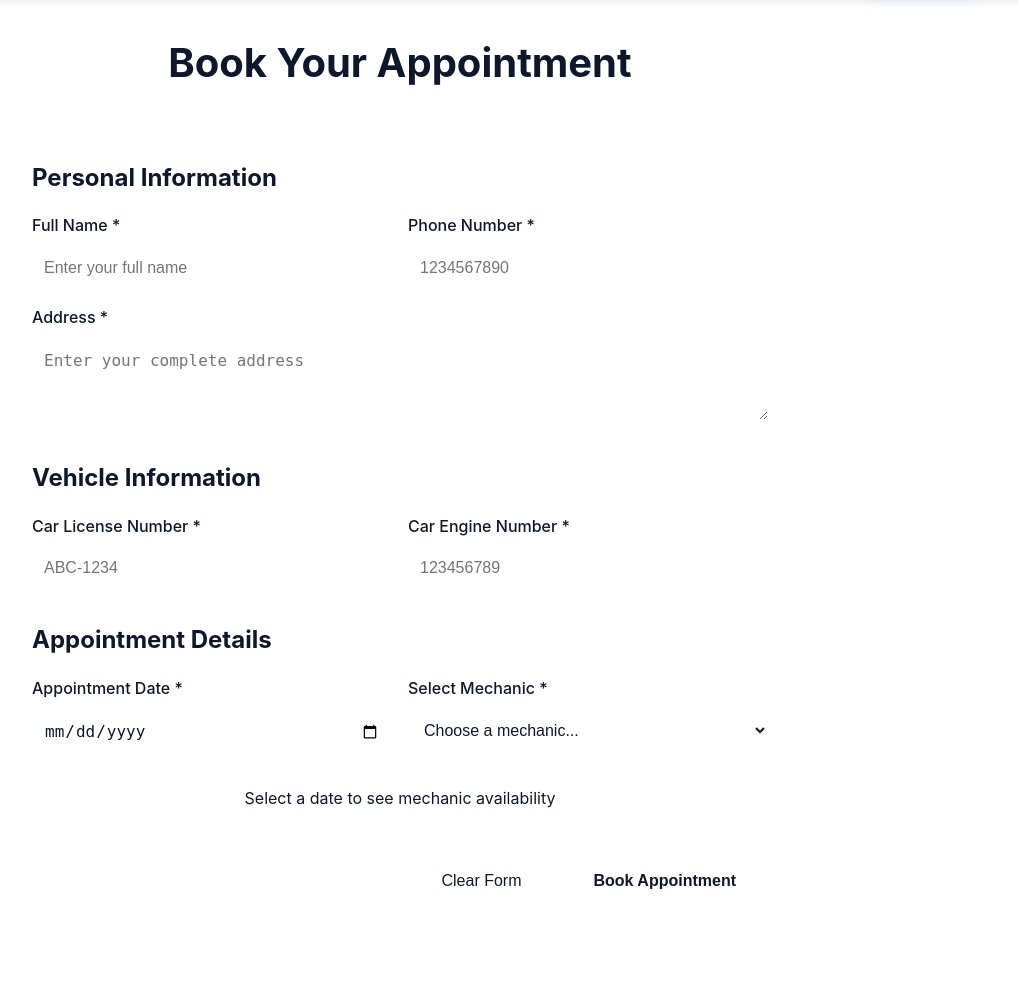
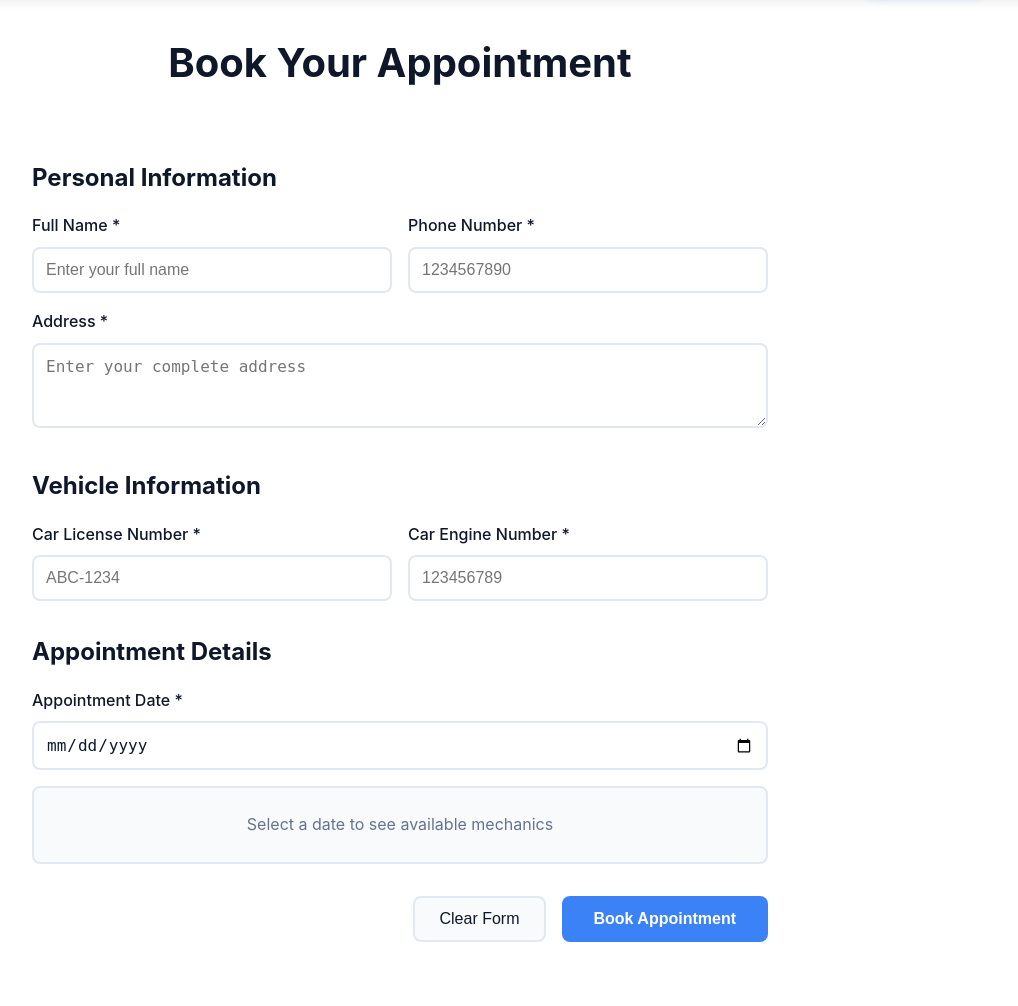
Before and after one commit to Zubiii333/ReckMechs, a PHP site: page /frontend/book.html in a window 1280 px wide. Shown: the part 65-1071 px from the top of the page, without its empty margins (240-1258 px from the left). Before the commit the page ends 954 px from the top, so only its background shows below. Run offline with PHP 8.4, Linux system fonts and the light colour scheme.

Commit message:
Styles fixed

```diff
--- a/frontend/book.html
+++ b/frontend/book.html
@@ -4,7 +4,7 @@
     <meta charset="UTF-8">
     <meta name="viewport" content="width=device-width, initial-scale=1.0">
     <title>Book Appointment - ReckMechs</title>
-    <link rel="stylesheet" href="css/style.css">
+    <link rel="stylesheet" href="css/style.css?v=2024010802">
 </head>
 <body>
     <!-- Navigation -->
@@ -45,83 +45,71 @@
                             <div style="display: grid; grid-template-columns: 1fr 1fr; gap: 1rem; margin-bottom: 1rem;">
                                 <div>
                                     <label for="clientName" style="display: block; margin-bottom: 0.5rem; font-weight: 500;">Full Name *</label>
-                                    <input type="text" id="clientName" name="clientName" required
-                                           style="width: 100%; padding: 0.75rem; border: 1px solid hsl(var(--border)); border-radius: 0.5rem; font-size: 1rem;"
+                                    <input type="text" id="clientName" name="clientName" required class="form-input"
                                            placeholder="Enter your full name">
-                                    <span class="error-message" id="clientNameError" style="color: hsl(var(--destructive)); font-size: 0.875rem; display: none;"></span>
+                                    <span class="error-message" id="clientNameError" style="color: var(--destructive); font-size: 0.875rem; display: none;"></span>
                                 </div>
                                 <div>
                                     <label for="clientPhone" style="display: block; margin-bottom: 0.5rem; font-weight: 500;">Phone Number *</label>
-                                    <input type="text" id="clientPhone" name="clientPhone" required
-                                           style="width: 100%; padding: 0.75rem; border: 1px solid hsl(var(--border)); border-radius: 0.5rem; font-size: 1rem;"
+                                    <input type="text" id="clientPhone" name="clientPhone" required class="form-input"
                                            placeholder="1234567890">
-                                    <span class="error-message" id="clientPhoneError" style="color: hsl(var(--destructive)); font-size: 0.875rem; display: none;"></span>
+                                    <span class="error-message" id="clientPhoneError" style="color: var(--destructive); font-size: 0.875rem; display: none;"></span>
                                 </div>
                             </div>
                             <div>
                                 <label for="clientAddress" style="display: block; margin-bottom: 0.5rem; font-weight: 500;">Address *</label>
-                                <textarea id="clientAddress" name="clientAddress" required rows="3"
-                                          style="width: 100%; padding: 0.75rem; border: 1px solid hsl(var(--border)); border-radius: 0.5rem; font-size: 1rem; resize: vertical;"
-                                          placeholder="Enter your complete address"></textarea>
-                                <span class="error-message" id="clientAddressError" style="color: hsl(var(--destructive)); font-size: 0.875rem; display: none;"></span>
+                                <textarea id="clientAddress" name="clientAddress" required rows="3" class="form-input"
+                                          style="resize: vertical;" placeholder="Enter your complete address"></textarea>
+                                <span class="error-message" id="clientAddressError" style="color: var(--destructive); font-size: 0.875rem; display: none;"></span>
                             </div>
                         </div>
 
                         <!-- Vehicle Information -->
                         <div style="margin-bottom: 2rem;">
-                            <h2 style="margin-bottom: 1rem; color: hsl(var(--foreground)); font-size: 1.5rem;">Vehicle Information</h2>
+                            <h2 style="margin-bottom: 1rem; color: var(--foreground); font-size: 1.5rem;">Vehicle Information</h2>
                             <div style="display: grid; grid-template-columns: 1fr 1fr; gap: 1rem;">
                                 <div>
                                     <label for="carLicense" style="display: block; margin-bottom: 0.5rem; font-weight: 500;">Car License Number *</label>
-                                    <input type="text" id="carLicense" name="carLicense" required
-                                           style="width: 100%; padding: 0.75rem; border: 1px solid hsl(var(--border)); border-radius: 0.5rem; font-size: 1rem;"
+                                    <input type="text" id="carLicense" name="carLicense" required class="form-input"
                                            placeholder="ABC-1234">
-                                    <span class="error-message" id="carLicenseError" style="color: hsl(var(--destructive)); font-size: 0.875rem; display: none;"></span>
+                                    <span class="error-message" id="carLicenseError" style="color: var(--destructive); font-size: 0.875rem; display: none;"></span>
                                 </div>
                                 <div>
                                     <label for="carEngine" style="display: block; margin-bottom: 0.5rem; font-weight: 500;">Car Engine Number *</label>
-                                    <input type="text" id="carEngine" name="carEngine" required
-                                           style="width: 100%; padding: 0.75rem; border: 1px solid hsl(var(--border)); border-radius: 0.5rem; font-size: 1rem;"
+                                    <input type="text" id="carEngine" name="carEngine" required class="form-input"
                                            placeholder="123456789">
-                                    <span class="error-message" id="carEngineError" style="color: hsl(var(--destructive)); font-size: 0.875rem; display: none;"></span>
+                                    <span class="error-message" id="carEngineError" style="color: var(--destructive); font-size: 0.875rem; display: none;"></span>
                                 </div>
                             </div>
                         </div>
 
                         <!-- Appointment Details -->
                         <div style="margin-bottom: 2rem;">
-                            <h2 style="margin-bottom: 1rem; color: hsl(var(--foreground)); font-size: 1.5rem;">Appointment Details</h2>
-                            <div style="display: grid; grid-template-columns: 1fr 1fr; gap: 1rem; margin-bottom: 1rem;">
-                                <div>
-                                    <label for="appointmentDate" style="display: block; margin-bottom: 0.5rem; font-weight: 500;">Appointment Date *</label>
-                                    <input type="date" id="appointmentDate" name="appointmentDate" required
-                                           style="width: 100%; padding: 0.75rem; border: 1px solid hsl(var(--border)); border-radius: 0.5rem; font-size: 1rem;">
-                                    <span class="error-message" id="appointmentDateError" style="color: hsl(var(--destructive)); font-size: 0.875rem; display: none;"></span>
-                                </div>
-                                <div>
-                                    <label for="mechanicSelect" style="display: block; margin-bottom: 0.5rem; font-weight: 500;">Select Mechanic *</label>
-                                    <select id="mechanicSelect" name="mechanicId" required
-                                            style="width: 100%; padding: 0.75rem; border: 1px solid hsl(var(--border)); border-radius: 0.5rem; font-size: 1rem;">
-                                        <option value="">Choose a mechanic...</option>
-                                    </select>
-                                    <span class="error-message" id="mechanicSelectError" style="color: hsl(var(--destructive)); font-size: 0.875rem; display: none;"></span>
-                                </div>
+                            <h2 style="margin-bottom: 1rem; color: var(--foreground); font-size: 1.5rem;">Appointment Details</h2>
+                            <div style="margin-bottom: 1rem;">
+                                <label for="appointmentDate" style="display: block; margin-bottom: 0.5rem; font-weight: 500;">Appointment Date *</label>
+                                <input type="date" id="appointmentDate" name="appointmentDate" required class="form-input">
+                                <span class="error-message" id="appointmentDateError" style="color: var(--destructive); font-size: 0.875rem; display: none;"></span>
                             </div>
 
                             <!-- Mechanic Availability Display -->
-                            <div id="mechanicAvailability" style="background: hsl(var(--secondary)); border: 1px solid hsl(var(--border)); border-radius: 0.5rem; padding: 1rem; margin-top: 1rem;">
-                                <p style="text-align: center; color: hsl(var(--muted-foreground)); margin: 0;">Select a date to see mechanic availability</p>
+                            <div id="mechanicAvailability" style="background: var(--secondary); border: 2px solid var(--border); border-radius: 0.5rem; padding: 1.5rem; margin-top: 1rem;">
+                                <p style="text-align: center; color: var(--muted-foreground); margin: 0;">Select a date to see available mechanics</p>
                             </div>
+
+                            <!-- Hidden mechanic selection -->
+                            <input type="hidden" id="mechanicSelect" name="mechanicId" required>
+                            <span class="error-message" id="mechanicSelectError" style="color: var(--destructive); font-size: 0.875rem; display: none;"></span>
                         </div>
 
                         <!-- Form Actions -->
                         <div style="display: flex; gap: 1rem; justify-content: flex-end;">
                             <button type="button" id="clearBtn"
-                                    style="padding: 0.75rem 1.5rem; background: hsl(var(--secondary)); color: hsl(var(--secondary-foreground)); border: 1px solid hsl(var(--border)); border-radius: 0.5rem; cursor: pointer; font-size: 1rem;">
+                                    style="padding: 0.75rem 1.5rem; background: var(--secondary); color: var(--secondary-foreground); border: 2px solid var(--border); border-radius: 0.5rem; cursor: pointer; font-size: 1rem;">
                                 Clear Form
                             </button>
                             <button type="submit" id="submitBtn" class="submit-button"
-                                    style="padding: 0.75rem 2rem; background: hsl(var(--primary)); color: hsl(var(--primary-foreground)); border: none; border-radius: 0.5rem; cursor: pointer; font-size: 1rem; font-weight: 600;">
+                                    style="padding: 0.75rem 2rem; background: var(--primary); color: var(--primary-foreground); border: none; border-radius: 0.5rem; cursor: pointer; font-size: 1rem; font-weight: 600;">
                                 Book Appointment
                             </button>
                         </div>
--- a/frontend/css/style.css
+++ b/frontend/css/style.css
@@ -1,4 +1,4 @@
-/* CSS Custom Properties (Variables) - Light Theme Only */
+/* CSS Custom Properties (Variables) - Light Theme Only - Updated 2024-01-08 */
 :root {
   --background: #ffffff;
   --foreground: #0f172a;
@@ -405,13 +405,13 @@ body {
 
 .footer-section h3,
 .footer-section h4 {
-  color: hsl(var(--foreground));
+  color: var(--foreground);
   margin-bottom: 1rem;
   font-weight: 600;
 }
 
 .footer-section p {
-  color: hsl(var(--muted-foreground));
+  color: var(--muted-foreground);
   line-height: 1.6;
   margin-bottom: 0.5rem;
 }
@@ -419,28 +419,59 @@ body {
 .footer-bottom {
   text-align: center;
   padding-top: 2rem;
-  border-top: 1px solid hsl(var(--border));
-  color: hsl(var(--muted-foreground));
+  border-top: 1px solid var(--border);
+  color: var(--muted-foreground);
 }
 
 /* Form Styles */
 input, textarea, select {
-  background: hsl(var(--background));
-  border: 1px solid hsl(var(--border));
-  color: hsl(var(--foreground));
+  background: var(--background);
+  border: 2px solid var(--border);
+  color: var(--foreground);
   transition: all 0.2s ease;
+  padding: 0.75rem;
+  border-radius: 0.5rem;
+  font-size: 1rem;
+  width: 100%;
+  box-sizing: border-box;
 }
 
 input:focus, textarea:focus, select:focus {
   outline: none;
-  border-color: hsl(var(--primary));
-  box-shadow: 0 0 0 3px hsl(var(--primary) / 0.1);
+  border-color: var(--primary);
+  box-shadow: 0 0 0 3px rgba(59, 130, 246, 0.1);
+}
+
+input:hover, textarea:hover, select:hover {
+  border-color: #cbd5e1;
+}
+
+/* Specific input styling */
+.form-input {
+  background: var(--background);
+  border: 2px solid var(--border);
+  color: var(--foreground);
+  padding: 0.75rem;
+  border-radius: 0.5rem;
+  font-size: 1rem;
+  width: 100%;
+  transition: all 0.2s ease;
+}
+
+.form-input:focus {
+  outline: none;
+  border-color: var(--primary);
+  box-shadow: 0 0 0 3px rgba(59, 130, 246, 0.1);
+}
+
+.form-input:hover {
+  border-color: #cbd5e1;
 }
 
 /* Loading Spinner */
 .loading-spinner {
-  border: 4px solid hsl(var(--border));
-  border-top: 4px solid hsl(var(--primary));
+  border: 4px solid var(--border);
+  border-top: 4px solid var(--primary);
   border-radius: 50%;
   animation: spin 1s linear infinite;
 }
@@ -462,15 +493,15 @@ input:focus, textarea:focus, select:focus {
 }
 
 .error-message {
-  background: linear-gradient(135deg, hsl(var(--destructive) / 0.1), hsl(var(--destructive) / 0.05));
-  color: hsl(var(--destructive));
-  border: 1px solid hsl(var(--destructive) / 0.2);
+  background: rgba(239, 68, 68, 0.1);
+  color: var(--destructive);
+  border: 1px solid rgba(239, 68, 68, 0.2);
 }
 
 .success-message {
-  background: linear-gradient(135deg, hsl(142 76% 36% / 0.1), hsl(142 76% 36% / 0.05));
-  color: hsl(142 76% 36%);
-  border: 1px solid hsl(142 76% 36% / 0.2);
+  background: rgba(34, 197, 94, 0.1);
+  color: #22c55e;
+  border: 1px solid rgba(34, 197, 94, 0.2);
 }
 
 /* Responsive Design */
--- a/frontend/index.html
+++ b/frontend/index.html
@@ -4,7 +4,7 @@
     <meta charset="UTF-8">
     <meta name="viewport" content="width=device-width, initial-scale=1.0">
     <title>ReckMechs - Book Your Appointment</title>
-    <link rel="stylesheet" href="css/style.css">
+    <link rel="stylesheet" href="css/style.css?v=2024010802">
 </head>
 <body>
     <!-- Navigation Header -->
```
Also changed, not shown: backend/server.php (+16 -4 lines), frontend/admin.html (+30 -27 lines), frontend/js/booking.js (+37 -29 lines).
